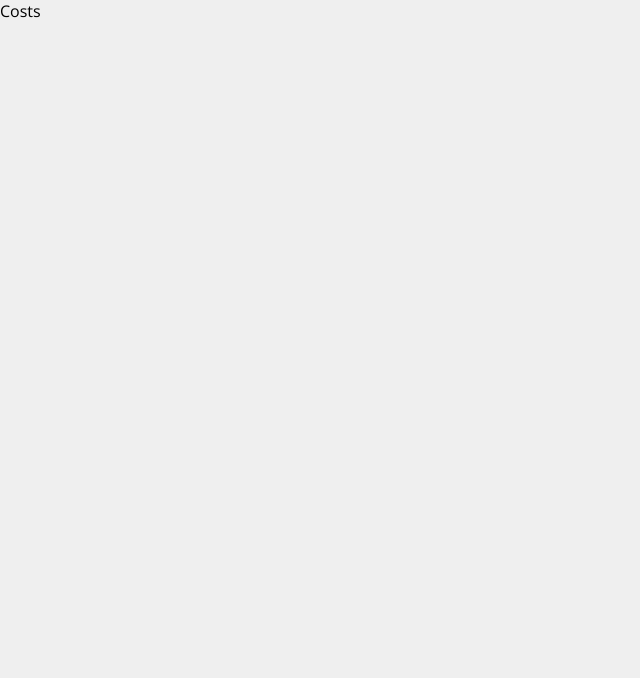
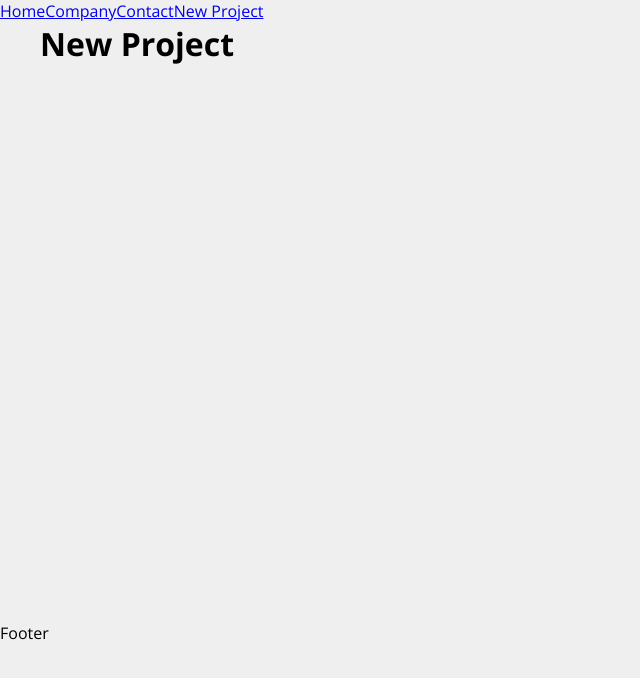
Before and after one commit to Eflorscuk/Project-Manager-Costs, a React (Create React App) app: page /newproject in a window 1280 px wide. Shown: the top 678 px of the page, without its empty margins (0-640 px from the left). Built offline with nearby package versions, Linux system fonts and the light colour scheme.

Commit message:
Project Updated: Structuring the project

```diff
--- a/src/App.js
+++ b/src/App.js
@@ -1,9 +1,35 @@
+import {BrowserRouter as Router, Routes, Route, Link} from 'react-router-dom'
+
+// Pages
+import Home from "./components/pages/Home"
+import Company from "./components/pages/Company"
+import Contact from "./components/pages/Contact"
+import NewProject from "./components/pages/NewProject"
+
+// Layout Style
+import Container from './components/layout/Container'
+
+
 function App() {
   return (
-    <div className="App">
-      <p>Costs</p>
-    </div>
-  );
+    <Router>
+      <div>
+        <Link to="/">Home</Link>
+        <Link to="/company">Company</Link>
+        <Link to="/contact">Contact</Link>
+        <Link to="/newproject">New Project</Link>
+      </div>
+      <Container customClass="min-height">
+        <Routes>
+        <Route path="/" element={<Home />} />
+          <Route path="/company" element={<Company />} />
+          <Route path="/contact" element={<Contact />} />
+          <Route path="/newproject" element={<NewProject />} />
+        </Routes>
+      </Container>
+      <p>Footer</p>
+    </Router>
+  )
 }
 
 export default App;
--- /dev/null
+++ b/src/components/layout/Container.js
@@ -0,0 +1,11 @@
+import styles from "./Container.module.css"
+
+const Container = (props) => {
+    return (
+        <div className={`${styles.container} ${styles[props.customClass]}`}>
+            {props.children}
+        </div>
+    )
+}
+
+export default Container
--- /dev/null
+++ b/src/components/layout/Container.module.css
@@ -0,0 +1,20 @@
+.container {
+    width: 1200px;
+    display: flex;
+    justify-content: space-between;
+    margin: 0 auto;
+    flex-wrap: wrap;
+}
+
+.min-height {
+    min-height: 75%;
+}
+
+.start {
+    justify-content: flex-start
+}
+
+.column {
+    flex-direction: column;
+    justify-content: flex-start;
+}
--- /dev/null
+++ b/src/components/pages/Company.js
@@ -0,0 +1,9 @@
+const Company = () => {
+    return(
+        <>
+            <h1>Company</h1>
+        </>
+    )
+}
+
+export default Company
--- /dev/null
+++ b/src/components/pages/Contact.js
@@ -0,0 +1,9 @@
+const Contact = () => {
+    return (
+        <>
+            <h1>Contact</h1>
+        </>
+    )
+}
+
+export default Contact
--- /dev/null
+++ b/src/components/pages/Home.js
@@ -0,0 +1,9 @@
+const Home = () => {
+    return (
+        <>
+            <h1>Home</h1>
+        </>
+    )
+}
+
+export default Home
--- /dev/null
+++ b/src/components/pages/NewProject.js
@@ -0,0 +1,9 @@
+const NewProject = () => {
+    return (
+        <>
+            <h1>New Project</h1>
+        </>
+    )
+}
+
+export default NewProject
```
